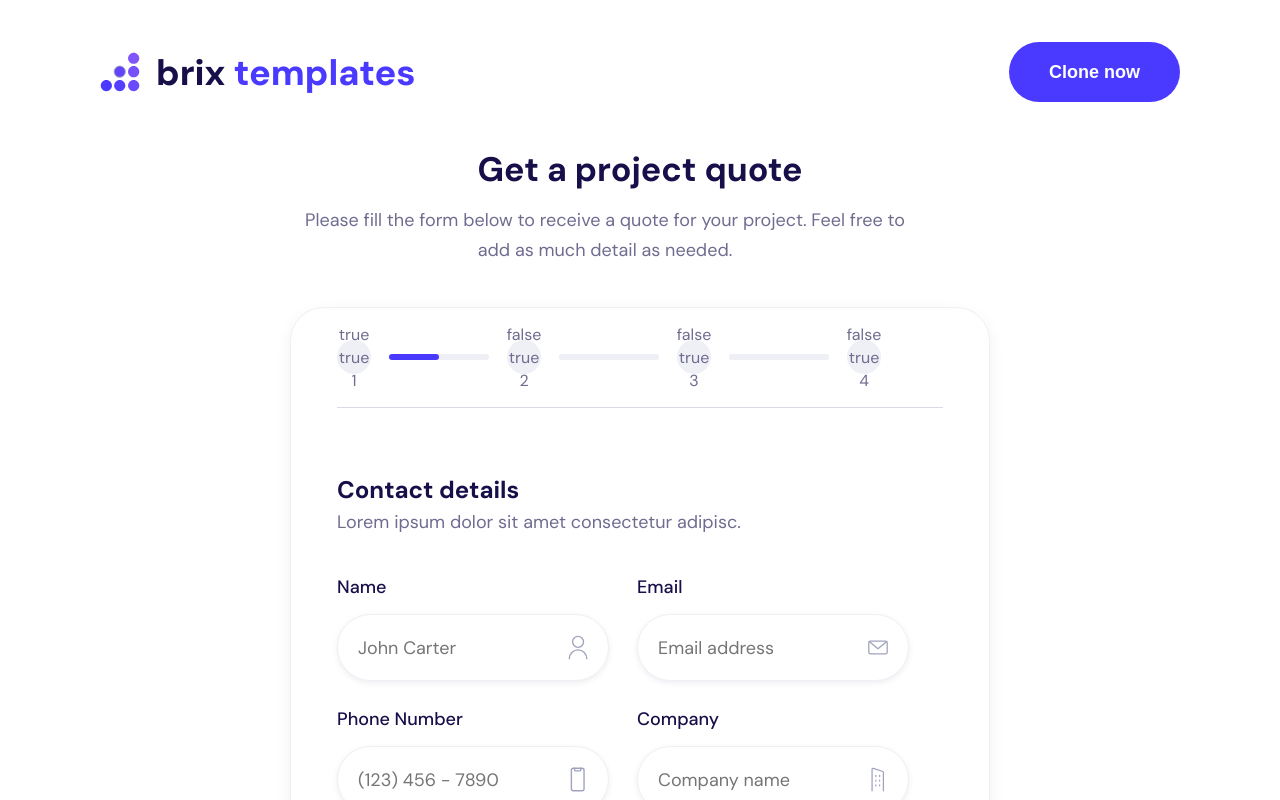
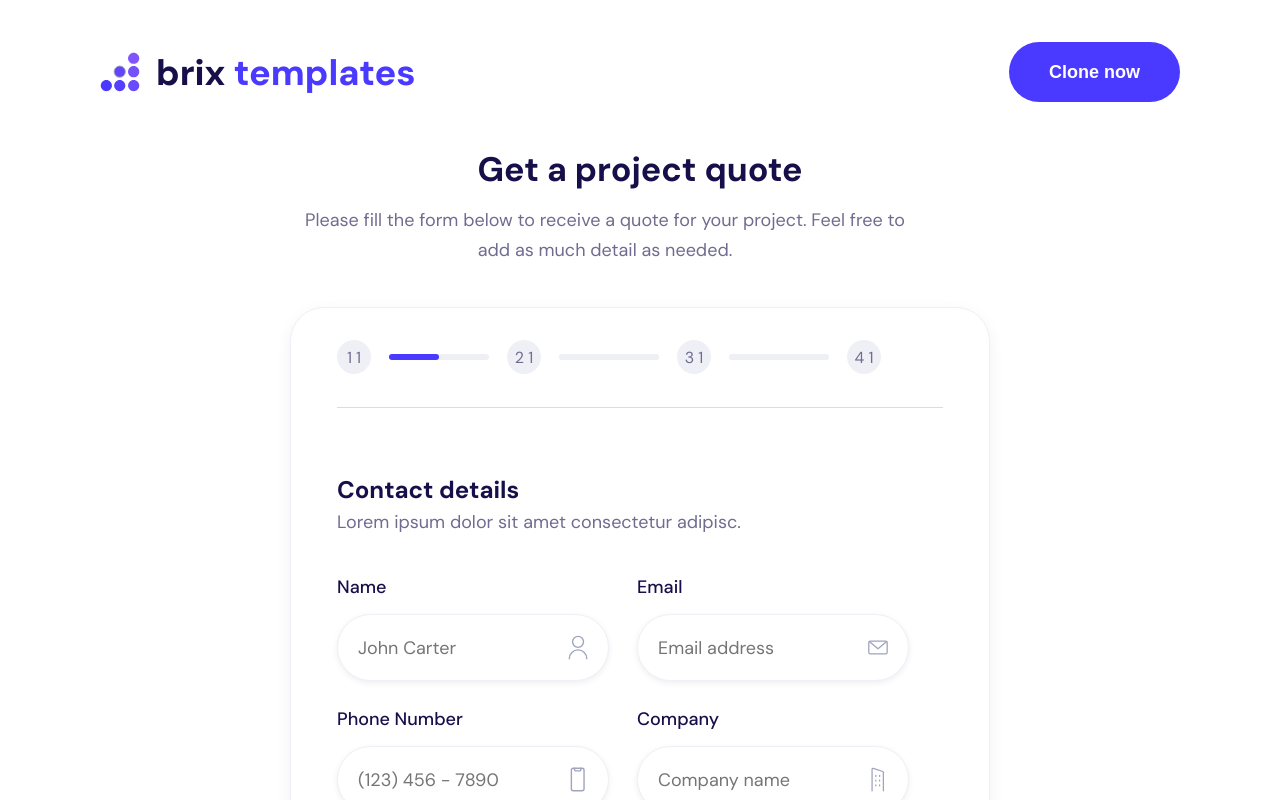
Before and after one commit to yuKalashnikova2/questionnaire, a Vue app: page / in a window 1280 px wide. Shown: the top 800 px of the page. Built offline with nearby package versions, Linux system fonts and the light colour scheme.

Commit message:
refactor draft

```diff
--- a/src/components/Form.vue
+++ b/src/components/Form.vue
@@ -68,7 +68,7 @@ export default {
         this.stepsProgressive.currentStep++
       this.stepsProgressive.steps[this.stepsProgressive.currentStep] = true
       this.isActive = true
-      console.log('next step ЭТО')
+      console.log('next step')
     },
     previousStep() {
       if (this.stepsProgressive.currentStep) this.stepsProgressive.currentStep--
@@ -127,9 +127,9 @@ export default {
                 : 'disabled',
             ]"
           >
-            {{ index + 1 == this.stepsProgressive.currentStep }}
-            {{ index + 1 >= this.stepsProgressive.currentStep }}
+
             {{ step }}
+            {{ stepsProgressive.currentStep }}
           </div>
           <div class="form-block__steps-list__step-line">
             <div
```
